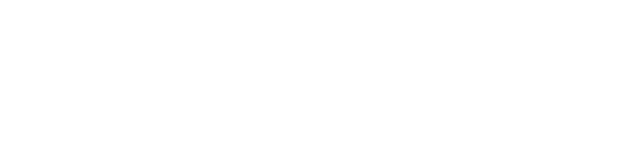
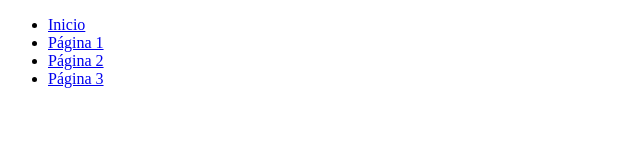
Before and after one commit to JoseAB32/ExamJS, a plain HTML site: page pag1/color.html in a window 1280 px wide. Shown: the whole page, without its empty margins (0-640 px from the left). Drawn offline with Linux system fonts and the light colour scheme.

Commit message:
Modificación Nav

```diff
--- a/pag1/color.html
+++ b/pag1/color.html
@@ -6,6 +6,21 @@
     <title>Document</title>
 </head>
 <body>
-
+    <nav>
+        <ul>
+            <li>
+                <a href="index.html">Inicio</a>
+            </li>
+            <li>
+                <a href="color.html">Página 1</a>
+            </li>
+            <li>
+                <a href="cambioPosi.html">Página 2</a>
+            </li>
+            <li>
+                <a href="IMC.html">Página 3</a>
+            </li>
+        </ul>
+    </nav>
 </body>
 </html>
```
Also changed, not shown: pag2/cambioPosi.html (+16 -1 lines), pag3/IMC.html (+17 -2 lines).
